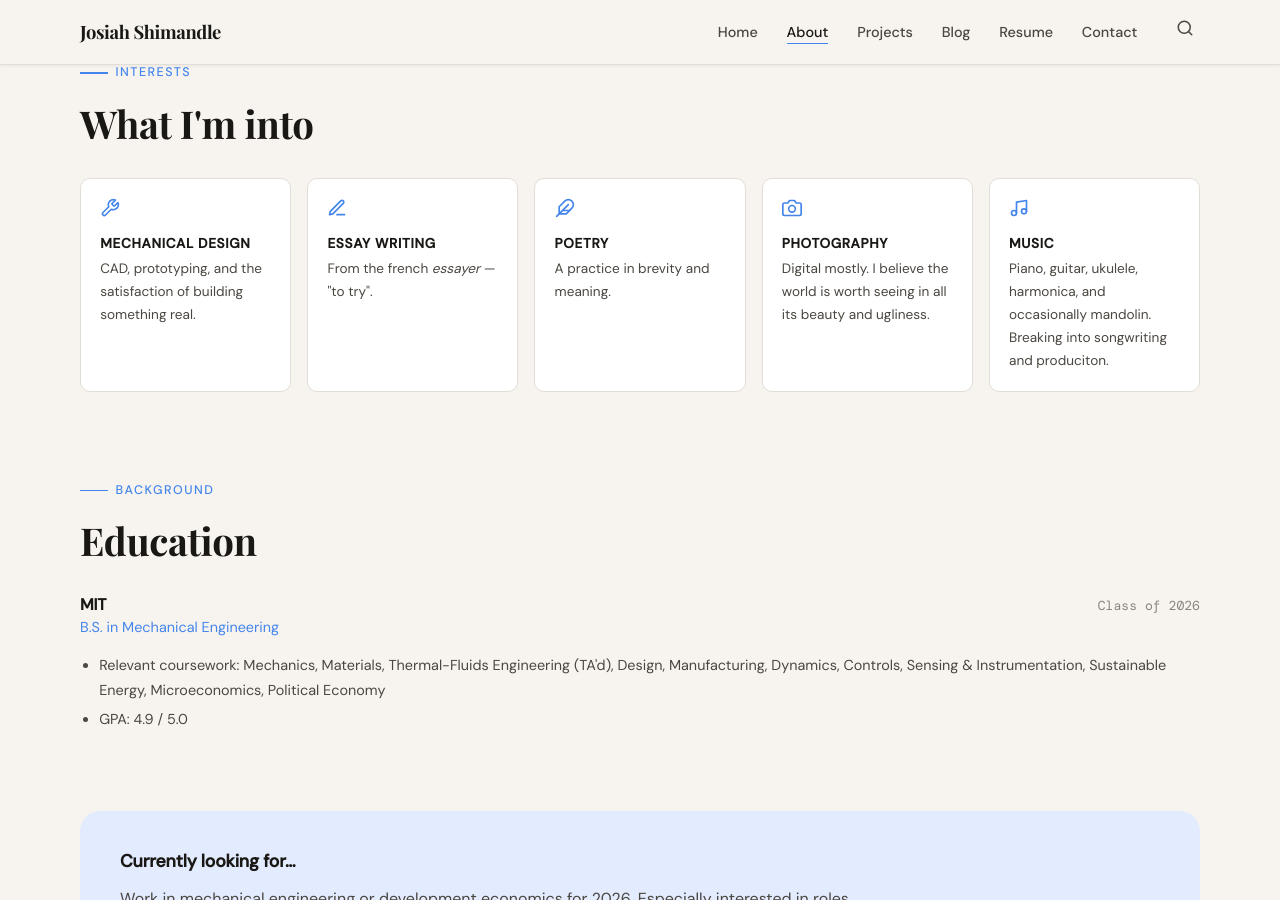
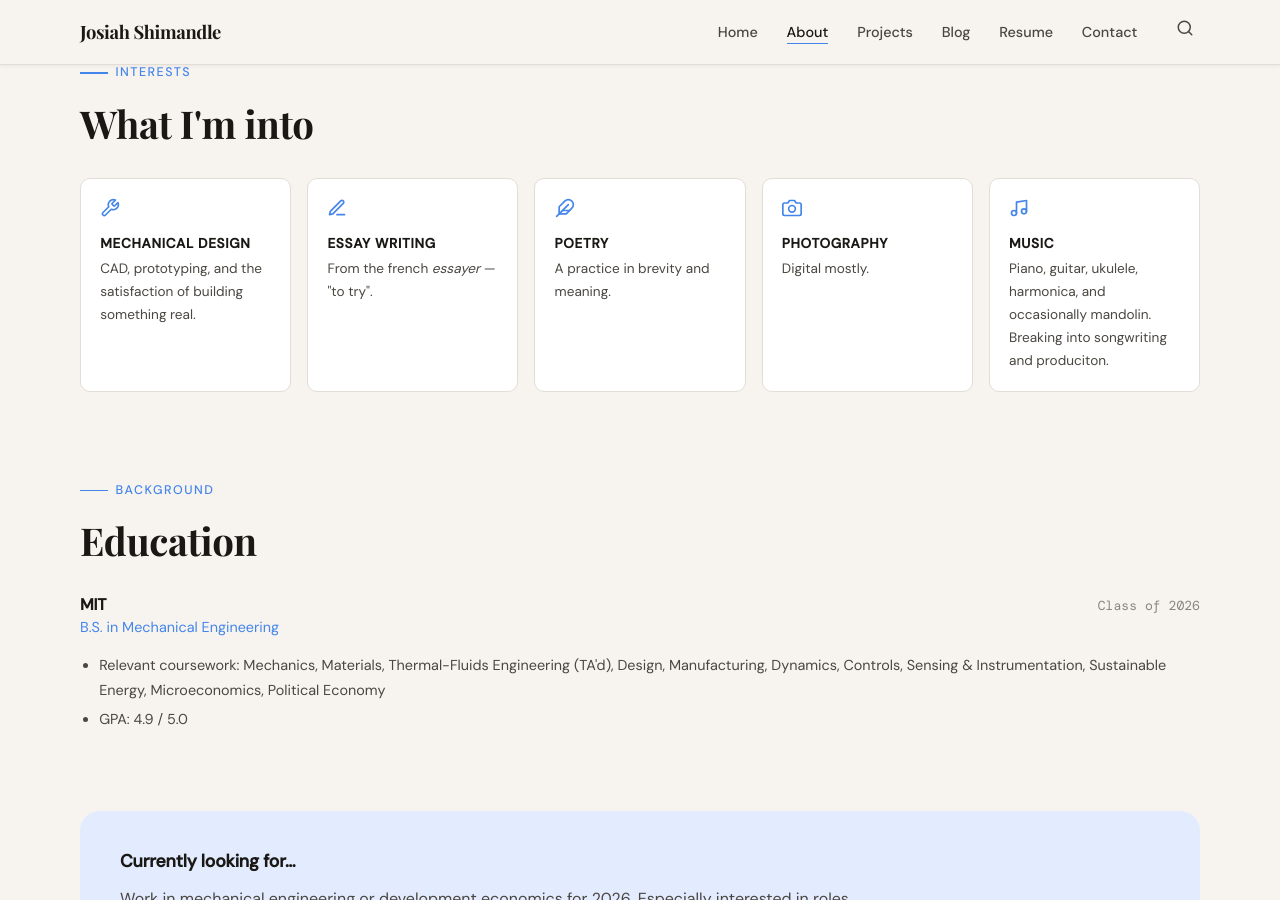
Before and after one commit to jshimandle/jshimandle.github.io, a Jekyll site: the page built from about.html, in a window 1280 px wide and 900 px high, scrolled down 838 px. Built offline with Jekyll 4.4.1, drawn with Linux system fonts in a browser that asks for light colours; some web fonts are replaced.

Commit message:
Update about.html

```diff
--- a/about.html
+++ b/about.html
@@ -67,7 +67,7 @@ permalink: /about/
       <div class="interest-card">
         <i data-feather="camera"></i>
         <h4>Photography</h4>
-        <p>Digital mostly. I believe the world is worth seeing in all its beauty and ugliness. </p>
+        <p>Digital mostly.</p>
       </div>
       <div class="interest-card">
         <i data-feather="music"></i>
```
